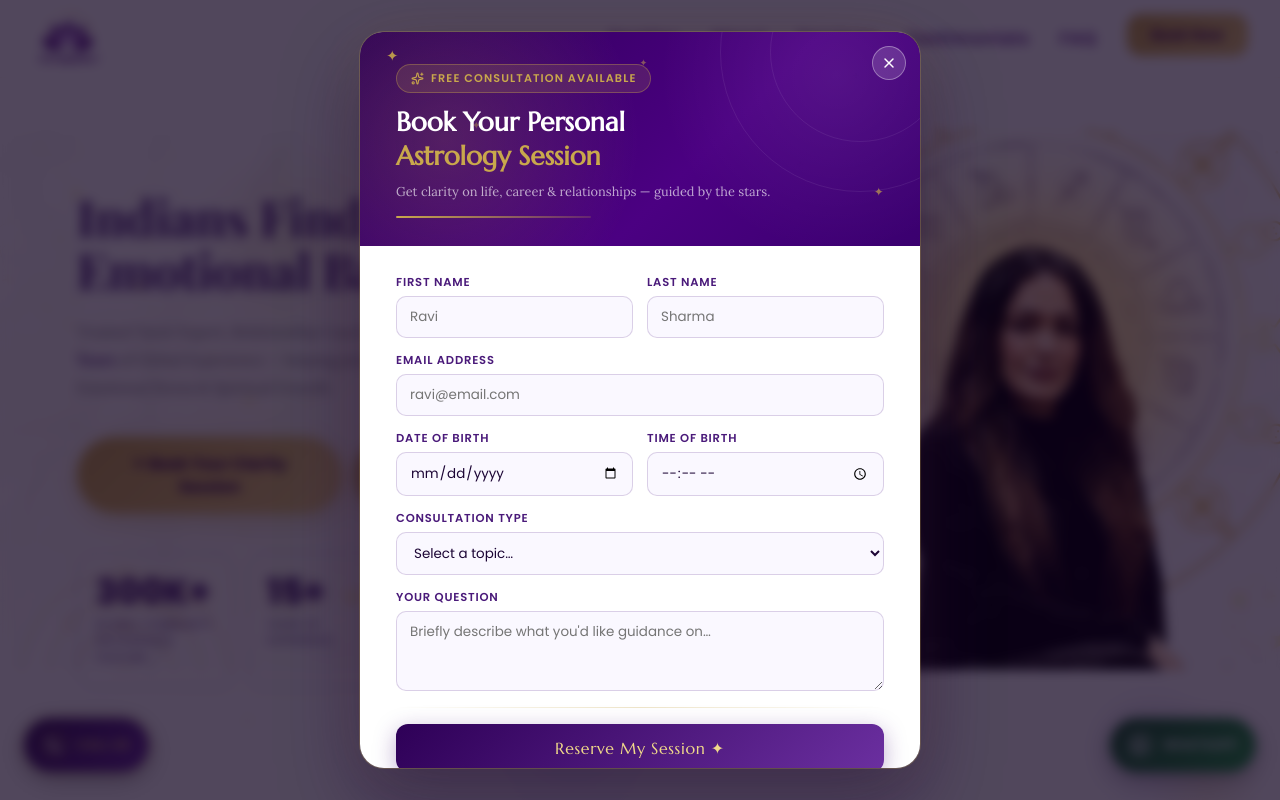
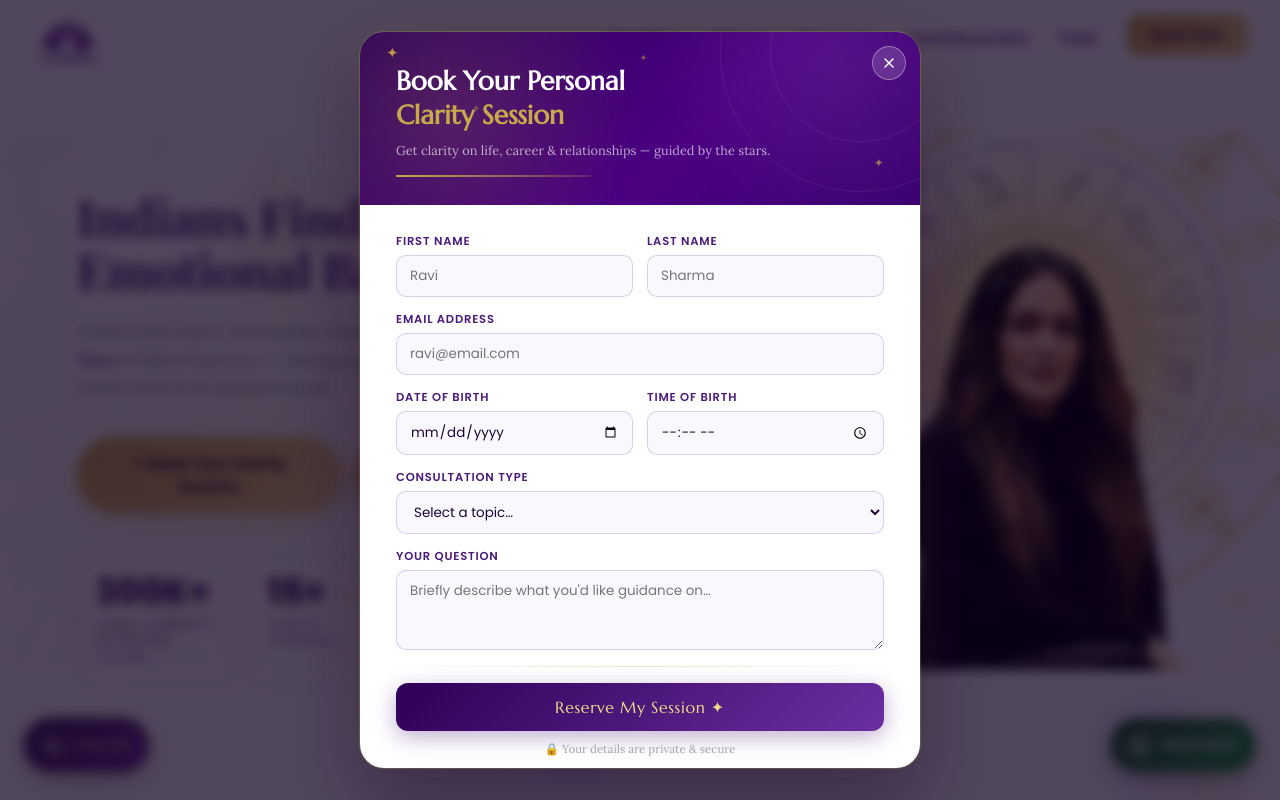
Before and after one commit to somyamittal70/astrologer, a React (Vite) app: page / in a window 1280 px wide. Shown: the top 800 px of the page. Built offline with nearby package versions, Linux system fonts and the light colour scheme; a web font is replaced by a local one.

Commit message:
completed

```diff
--- a/src/components/layouts/Footer.jsx
+++ b/src/components/layouts/Footer.jsx
@@ -344,7 +344,7 @@ const Footer = () => (
             {[
               [MapPin, "New Delhi, 110001"],
               [Phone, "+91-8750803540"],
-              [Mail, "jyotirmay.kamal@gmail.com"],
+              [Mail, "info@theastropalace.com"],
             ].map(([Icon, text]) => (
               <li
                 key={text}
--- a/src/pages/PopUp.jsx
+++ b/src/pages/PopUp.jsx
@@ -400,22 +400,9 @@ const PopUp = ({ isOpen, onClose }) => {
             <FloatingStars />
 
             <div style={{ marginBottom: 14, position: "relative", zIndex: 1 }}>
-              <div
-                style={{
-                  display: "inline-flex", alignItems: "center", gap: 7,
-                  background: "rgba(201,168,76,0.15)", border: "1px solid rgba(201,168,76,0.35)",
-                  borderRadius: 30, padding: "5px 14px", marginBottom: 12,
-                }}
-              >
-                <Sparkles size={13} color="#c9a84c" />
-                <span style={{ fontSize: "0.7rem", color: "#c9a84c", letterSpacing: "0.1em", textTransform: "uppercase", fontWeight: 600 }}>
-                  Free Consultation Available
-                </span>
-              </div>
-
               <h2 style={{ fontFamily: "'Marcellus', serif", color: "#fff", fontSize: "clamp(1.3rem, 4vw, 1.65rem)", lineHeight: 1.3, margin: 0 }}>
                 Book Your Personal<br />
-                <span style={{ color: "#c9a84c" }}>Astrology Session</span>
+                <span style={{ color: "#c9a84c" }}>Clarity Session</span>
               </h2>
 
               <p style={{ color: "rgba(255,255,255,0.65)", fontSize: "0.8rem", marginTop: 8, lineHeight: 1.6 }}>
```
